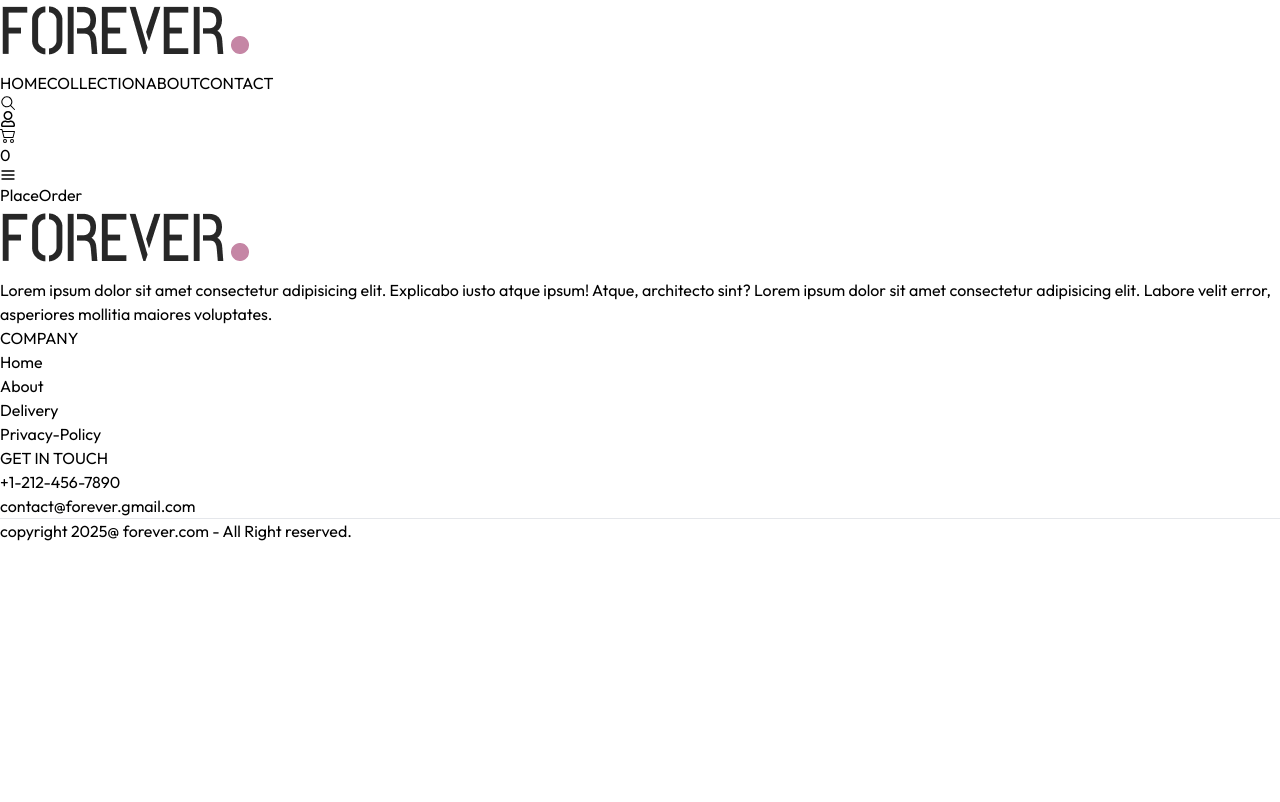
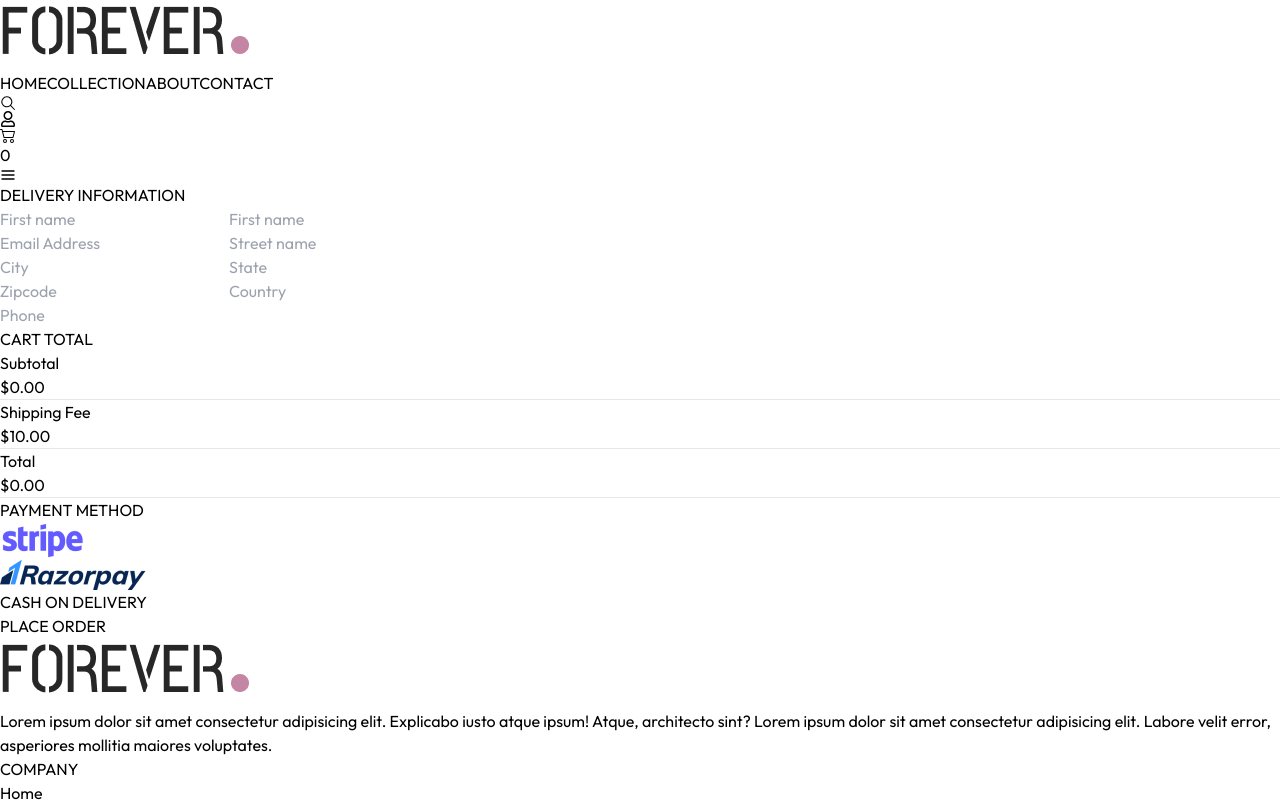
Before and after one commit to VinodHadmode/Vmart-Ecommerce-App, a React (Vite) app in the folder frontend/: page /place-order in a window 1280 px wide. Shown: the top 802 px of the page. Built offline with nearby package versions, Linux system fonts and the light colour scheme.

Commit message:
Completed Login & Signup component UI

```diff
--- a/frontend/src/Components/CartTotal.jsx
+++ b/frontend/src/Components/CartTotal.jsx
@@ -1,11 +1,38 @@
-import React from 'react'
+import React, { useContext } from 'react'
+import { ShopContext } from '../Context/ShopContext'
+import Title from './Title'
 
 const CartTotal = () => {
-  return (
-    <div>
+    const { currency, delivery_fee, getCartAmount } = useContext(ShopContext)
+    return (
+        <div className='w-full'>
+            <div className="text-2xl">
+                <Title text1={'CART'} text2={'TOTAL'} />
+            </div>
 
-    </div>
-  )
+            <div className="flex flex-col gap-2 mt-2 text-sm">
+
+                <div className="flex justify-between">
+                    <p>Subtotal</p>
+                    <p>{currency}{getCartAmount()}.00</p>
+                </div>
+                <hr />
+
+                <div className="flex justify-between">
+                    <p>Shipping Fee</p>
+                    <p>{currency}{delivery_fee}.00</p>
+                </div>
+                <hr />
+
+                <div className="flex justify-between">
+                    <p>Total</p>
+                    <p>{currency}{getCartAmount() == 0 ? 0 : getCartAmount() + delivery_fee}.00</p>
+                </div>
+                <hr />
+            </div>
+
+        </div>
+    )
 }
 
 export default CartTotal
--- a/frontend/src/Context/ShopContext.jsx
+++ b/frontend/src/Context/ShopContext.jsx
@@ -1,4 +1,5 @@
 import { createContext, useEffect, useState } from "react";
+import {useNavigate} from "react-router-dom"
 import { products } from "../assets/assets"
 import { toast } from "react-toastify";
 
@@ -9,6 +10,7 @@
     const [search, setSearch] = useState("")
     const [showSearch, setShowSearch] = useState(false)
     const [cartItems, setCartItems] = useState({})
+    const navigate=useNavigate()
 
     const currency = "$"
     const delivery_fee = 10
@@ -54,33 +56,34 @@
         return totalCount
     }
 
-    const updateCartQuantity = async (itemId, size, quantity) => {
-        const updatedCartItems = structuredClone(cartItems)
+    const updateCartQuantity = (itemId, size, quantity) => {
+        const updatedCartItems = structuredClone(cartItems);
 
-        updatedCartItems[itemId][size] = quantity
+        if (updatedCartItems[itemId]) {
+            updatedCartItems[itemId][size] = quantity;
+            setCartItems(updatedCartItems);
+        }
+    };
 
-        setCartItems(updatedCartItems)
-    }
 
-    const getCartAmount = async () => {
+    const getCartAmount = () => {
         let totalAmount = 0;
 
         for (const items in cartItems) {
-            let itemInfo = products.find((product) => product._id === items)
+            let itemInfo = products.find((product) => product._id === items);
 
-            for (const item in cartItems[items]) {
-                try {
+            if (itemInfo) {
+                for (const item in cartItems[items]) {
                     if (cartItems[items][item] > 0) {
-                        totalAmount += itemInfo.price * cartItems[items][item]
+                        totalAmount += itemInfo.price * cartItems[items][item];
                     }
-                } catch (error) {
-                    console.log(error);
                 }
             }
         }
 
-        return totalAmount
+        return totalAmount;
     }
+
 
     const contextValue = {
         products, currency, delivery_fee,
--- a/frontend/src/Pages/Cart.jsx
+++ b/frontend/src/Pages/Cart.jsx
@@ -1,14 +1,15 @@
 import { useContext, useEffect, useState } from "react"
+import { useNavigate } from "react-router-dom";
 import { ShopContext } from "../Context/ShopContext"
 import Title from "../Components/Title"
 import CartItem from "../Components/CartItem";
+import CartTotal from "../Components/CartTotal";
 
 const Cart = () => {
   const { products, currency, cartItems, updateCartQuantity } = useContext(ShopContext)
   const [cartData, setCartData] = useState([])
+  const navigate=useNavigate()
 
-  console.log("cartItems", cartItems);
-  console.log("products", products);
 
   const handleQuantityChange = (e, itemId, size) => {
     const newQuantity = Number(e.target.value);
@@ -66,6 +67,16 @@
           })
         }
       </div>
+
+      <div className=" flex justify-end my-20">
+        <div className="w-full sm:w-[450px]">
+          <CartTotal/>
+          <div className="w-full text-end">
+              <button onClick={()=>navigate('/place-order')} className="bg-black text-white text-sm my-8 px-5 py-3">PROCEED TO CHECKOUT</button>
+          </div>
+        </div>
+      </div>
+
     </div>
   )
 }
--- a/frontend/src/Pages/Login.jsx
+++ b/frontend/src/Pages/Login.jsx
@@ -1,8 +1,39 @@
+import { useState } from "react"
 
 const Login = () => {
+  const [currentState, setCurrentState] = useState("Sign Up")
+
+  const handleFormSubmit = (e) => {
+      e.preventDefault()
+  }
+
   return (
     <div>
-      Login
+      <form onSubmit={handleFormSubmit} className="flex flex-col items-center w-[90%] sm:max-w-96 m-auto mt-14 gap-4 text-gray-800">
+        <div className="inline-flex items-center gap-2 mt-10">
+          <p className="prata-regular text-3xl">{currentState}</p>
+          <hr className="border-none h-[1.5px] w-8 bg-gray-800" />
+        </div>
+
+        {
+          currentState == "Log In" ? "" : <input type="text" className="w-full px-3 py-2 border border-gray-800" placeholder="Name" required />
+        }
+
+        <input type="email" className="w-full px-3 py-2 border border-gray-800" placeholder="Email" required />
+        <input type="text" className="w-full px-3 py-2 border border-gray-800" placeholder="Password" required />
+
+        <div className="w-full flex justify-between text-sm mt-[-8px]">
+          <p className="cursor-pointer">Forgot your password?</p>
+          {
+            currentState == "Log In"
+              ? <p onClick={() => setCurrentState('Sign Up')} className="cursor-pointer">Create account</p>
+              : <p onClick={() => setCurrentState('Log In')} className="cursor-pointer">Login Here</p>
+          }
+
+        </div>
+
+        <button className="bg-black text-white font-light px-8 py-2 mt-4">{currentState == 'Log In' ? "Log In" : "Sign Up"}</button>
+      </form>
     </div>
   )
 }
--- a/frontend/src/Pages/Orders.jsx
+++ b/frontend/src/Pages/Orders.jsx
@@ -1,8 +1,49 @@
+import { useContext } from "react"
+import { ShopContext } from "../Context/ShopContext"
+import Title from "../Components/Title"
 
 const Orders = () => {
+
+  const { products, currency } = useContext(ShopContext)
+
   return (
-    <div>
-      Orders
+    <div className="border-t pt-16">
+      <div className="text-2xl">
+        <Title text1={'MY'} text2={'ORDERS'} />
+      </div>
+
+      <div>
+        {
+          products && products.slice(1, 4).map((item, index) => {
+            return <div key={index} className="py-4 border-t border-b text-gray-700 flex flex-col md:flex-row md:items-center md:justify-between gap-4">
+              <div className="flex items-start gap-6 text-sm">
+                <img className="w-16 sm:w-20" src={item.image[0]} alt="" />
+                <div>
+                  <p className="sm:text-base font-medium">{item.name}</p>
+                  <div className="flex items-center gap-3 mt-2 text-base text-gray-700">
+                    <p className="text-lg">{currency}{item.price}</p>
+                    <p>Quantity:1</p>
+                    <p>Size:M</p>
+                  </div>
+                  <p className="mt-2">Date: <span className="text-gray-400">25, Jul, 2024</span></p>
+                </div>
+              </div>
+
+              <div className="md:w-1/2 flex justify-between">
+                <div className="flex items-center gap-2">
+                  <p className="min-w-2 h-2 rounded-full bg-green-500"></p>
+                  <p className="text-sm md:text-base">Ready to Ship</p>
+                </div>
+                <button className="border px-4 py-2 text-sm font-medium rounded-sm">Track Order</button>
+              </div>
+
+            </div>
+          })
+        }
+      </div>
+
+
+
     </div>
   )
 }
--- a/frontend/src/Pages/PlaceOrder.jsx
+++ b/frontend/src/Pages/PlaceOrder.jsx
@@ -1,8 +1,79 @@
+import { useState } from "react"
+import { assets } from "../assets/assets"
+import CartTotal from "../Components/CartTotal"
+import Title from "../Components/Title"
+import { useNavigate } from "react-router-dom"
 
 const PlaceOrder = () => {
+  const [paymentMethod, setPaymentMethod] = useState('cod')
+  const navigate=useNavigate()
+
   return (
-    <div>
-      PlaceOrder
+    <div className="flex flex-col sm:flex-row justify-between gap-4 pt-5 sm:pt-14 min-h-[80vh] border-t">
+
+      {/* ...................left side.............. */}
+      <div className="flex flex-col gap-4 w-full sm:max-w-[480px]">
+
+        <div className="text-xl sm:text-2xl my-3">
+          <Title text1={'DELIVERY'} text2={'INFORMATION'} />
+        </div>
+
+        <div className="flex gap-3">
+          <input className="border border-gray-300 rounded py-1.5 px-3.5 w-full" type="text" placeholder="First name" />
+          <input className="border border-gray-300 rounded py-1.5 px-3.5 w-full" type="text" placeholder="First name" />
+        </div>
+
+        <input className="border border-gray-300 rounded py-1.5 px-3.5 w-full" type="email" placeholder="Email Address" />
+        <input className="border border-gray-300 rounded py-1.5 px-3.5 w-full" type="text" placeholder="Street name" />
+
+        <div className="flex gap-3">
+          <input className="border border-gray-300 rounded py-1.5 px-3.5 w-full" type="text" placeholder="City" />
+          <input className="border border-gray-300 rounded py-1.5 px-3.5 w-full" type="text" placeholder="State" />
+        </div>
+
+        <div className="flex gap-3">
+          <input className="border border-gray-300 rounded py-1.5 px-3.5 w-full" type="number" placeholder="Zipcode" />
+          <input className="border border-gray-300 rounded py-1.5 px-3.5 w-full" type="text" placeholder="Country" />
+        </div>
+
+        <input className="border border-gray-300 rounded py-1.5 px-3.5 w-full" type="number" placeholder="Phone" />
+
+      </div>
+
+      {/* ...........right side............ */}
+
+      <div className="mt-8">
+        <div className="mt-8 min-w-80">
+          <CartTotal />
+        </div>
+
+        <div className="mt-12">
+          <Title text1={'PAYMENT'} text2={'METHOD'} />
+
+          {/* .............Payment method selection............... */}
+          <div className="flex gap-3 flex-col lg:flex-row">
+            <div onClick={() => setPaymentMethod('stripe')} className="flex items-center gap-3 border p-2 px-3 cursor-pointer">
+              <p className={`min-w-3.5 h-3.5 border rounded-full ${paymentMethod === "stripe" ? "bg-green-400" : ""}`}> </p>
+              <img className="h-5 mx-4" src={assets.stripe_logo} alt="" />
+            </div>
+
+            <div onClick={() => setPaymentMethod('razorpay')} className="flex items-center gap-3 border p-2 px-3 cursor-pointer">
+              <p className={`min-w-3.5 h-3.5 border rounded-full ${paymentMethod === "razorpay" ? "bg-green-400" : ""}`}> </p>
+              <img className="h-5 mx-4" src={assets.razorpay_logo} alt="" />
+            </div>
+
+            <div onClick={() => setPaymentMethod('cod')} className="flex items-center gap-3 border p-2 px-3 cursor-pointer">
+              <p className={`min-w-3.5 h-3.5 border rounded-full ${paymentMethod === "cod" ? "bg-green-400" : ""}`}> </p>
+              <p className="text-gray-500 text-sm font-medium mx-4">CASH ON DELIVERY</p>
+            </div>
+
+          </div>
+
+          <div className="w-full text-end mt-8">
+            <button onClick={()=>navigate('/orders')} className="bg-black text-white px-16 py-3 text-sm">PLACE ORDER</button>
+          </div>
+        </div>
+      </div>
     </div>
   )
 }
```
Also changed, not shown: frontend/src/Components/Navbar.jsx (+9 -7 lines).
